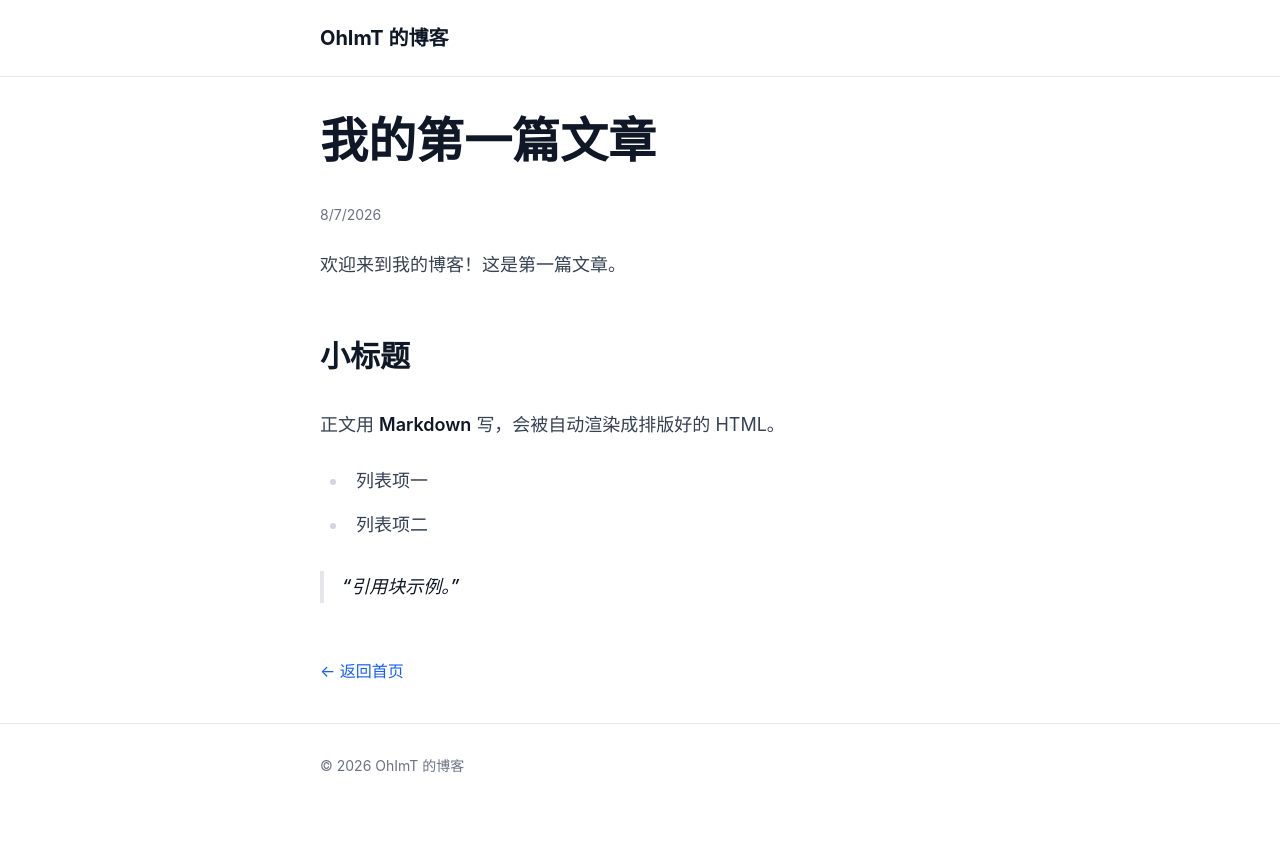
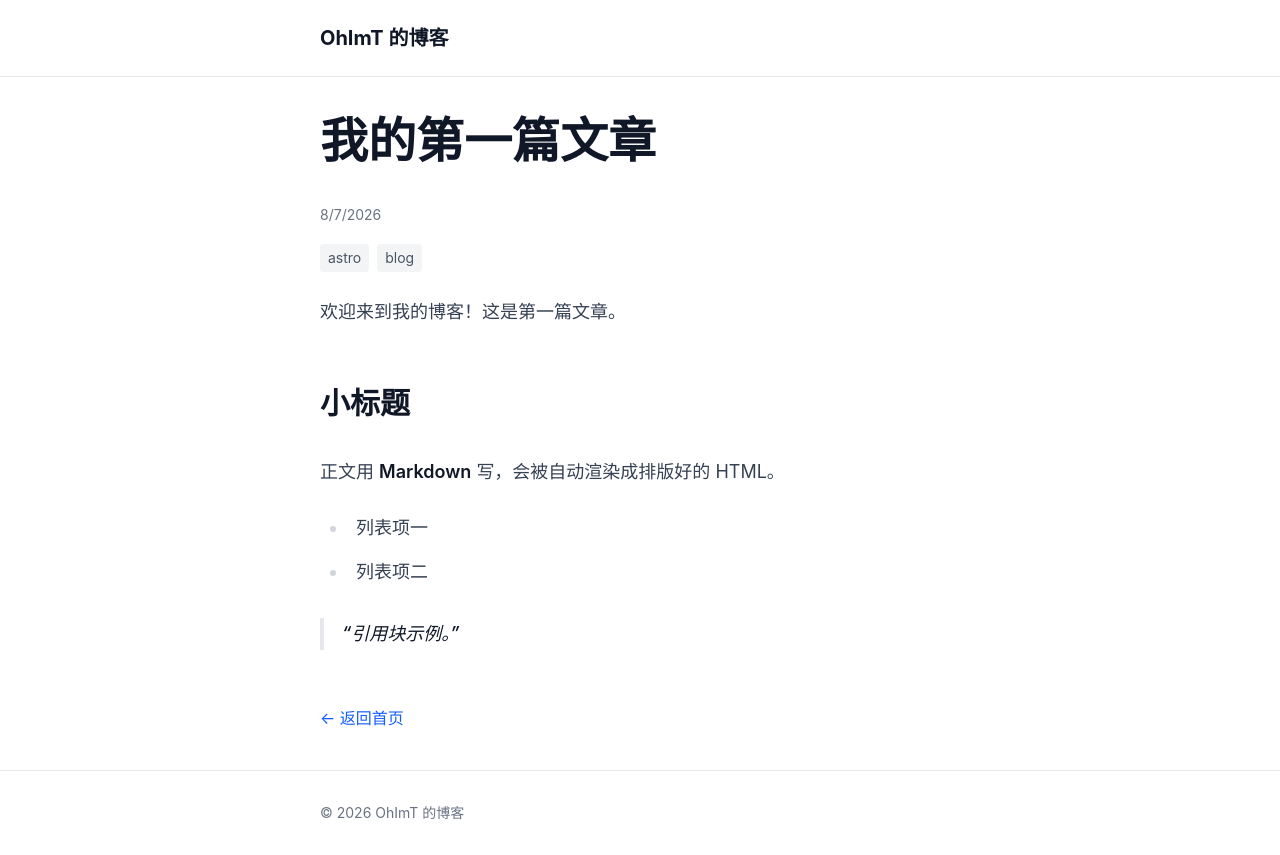
Before and after one commit to TangentCN/OhImTBlog, an Astro site: page /blog/my-first-post in a window 1280 px wide. Before the commit the page ends 808 px from the top, so only its background shows below. Built offline with nearby package versions, Linux system fonts and the light colour scheme; Astro itself is replaced by a stand-in of ours.

Commit message:
阶段5：详情页显示标签，构建验证通过
- [...slug].astro 增加 tags 标签显示（灰色小标签，无标签时不显示）
- pnpm build 通过，生成 3 个静态页（首页 + 2 篇文章）
- preview 验证构建产物可正常访问

```diff
--- a/src/pages/blog/[...slug].astro
+++ b/src/pages/blog/[...slug].astro
@@ -27,6 +27,13 @@ const { Content } = await render(post);
     <article class="prose prose-lg">
       <h1>{post.data.title}</h1>
       <p class="text-sm text-gray-500">{post.data.pubDate.toLocaleDateString()}</p>
+      {post.data.tags.length > 0 && (
+        <div class="mt-2 flex flex-wrap gap-2">
+          {post.data.tags.map((tag) => (
+            <span class="rounded bg-gray-100 px-2 py-1 text-sm text-gray-600">{tag}</span>
+          ))}
+        </div>
+      )}
       <Content />
     </article>
     <a href="/" class="mt-8 inline-block text-blue-600">← 返回首页</a>
```
